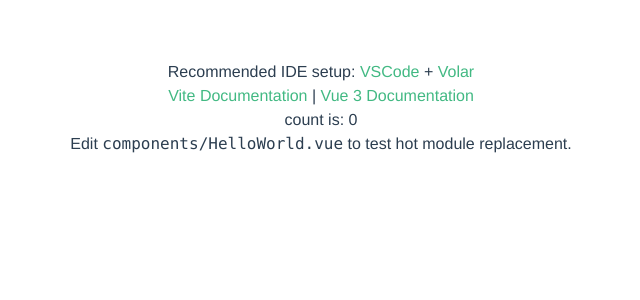
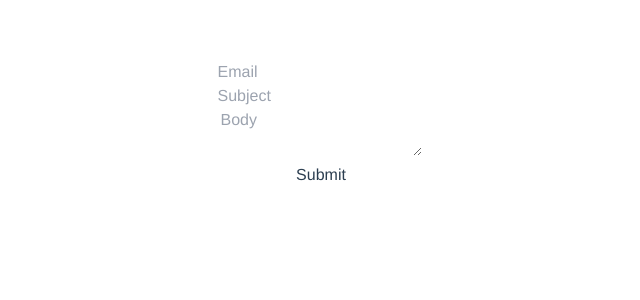
Before and after one commit to CarmenMercado/mailsurp_ui, a Vue app: page / in a window 1280 px wide. Shown: the top 300 px of the page, without its empty margins (319-959 px from the left). Built offline with nearby package versions, Linux system fonts and the light colour scheme.

Commit message:
Implementación de formulario y servicio

```diff
--- a/src/App.vue
+++ b/src/App.vue
@@ -1,11 +1,11 @@
 <script setup>
 // This starter template is using Vue 3 <script setup> SFCs
 // Check out https://v3.vuejs.org/api/sfc-script-setup.html#sfc-script-setup
-import HelloWorld from './components/HelloWorld.vue'
+import Form from './components/Form.vue'
 </script>
 
 <template>
-  <HelloWorld />
+  <Form />
 </template>
 
 <style>
--- /dev/null
+++ b/src/components/Form.vue
@@ -0,0 +1,92 @@
+<template>
+  <div class="flex">
+    <div class="w-full max-w-md flex items-center">
+      <form class="w-full shadow-inner rounded px-8 pt-6 pb-8 mb-4"
+            v-on:submit.prevent="send_email"
+      >
+        <div class="mb-4">
+          <input class="input-styles"
+                 id="email"
+                 type="email"
+                 placeholder="Email"
+                 v-model="form.email"
+          >
+        </div>
+        <div class="mb-6">
+          <input class="input-styles"
+                 id="subject"
+                 type="text"
+                 placeholder="Subject"
+                 v-model="form.subject"
+          >
+        </div>
+        <div class="mb-12">
+          <textarea class="input-styles"
+                    id="body"
+                    type="text"
+                    placeholder="Body"
+                    v-model="form.body"
+          >
+        </textarea>
+        </div>
+        <div class="flex items-center">
+          <button class="button-style"
+                  type="submit">
+            Submit
+          </button>
+        </div>
+      </form>
+    </div>
+  </div>
+</template>
+
+<script>
+import  axios from 'axios'
+export default {
+  name: 'Form',
+  data () {
+    return {
+      form: {
+        email: null,
+        subject: null,
+        body:null,
+      }
+    }
+  },
+  methods:{
+    send_email () {
+      if(this.validate()===false){
+        return;
+      }
+      const params = new FormData()
+      params.append('email', this.form.email)
+      params.append('subject', this.form.subject)
+      params.append('body', this.form.body)
+      axios.post("http://127.0.0.1:8000/send-mail",params).then((result) => {
+        alert("Email send");
+        this.clean();
+        console.log(result.data);
+      }).catch(error=>{
+        console.log(error);
+      })
+    },
+    validate(){
+      if(this.form.body === null && this.form.email === null && this.form.subject === null ){
+        return false;
+      }
+      return true;
+    },
+    clean(){
+      this.form.email="";
+      this.form.subject="";
+      this.form.body="";
+    }
+  }
+}
+</script>
+
+<style>
+.flex{
+  justify-content: center;
+}
+</style>
--- a/src/index.css
+++ b/src/index.css
@@ -11,4 +11,8 @@
     .input-styles{
        @apply shadow appearance-none border rounded w-full py-2 px-3 text-gray-700 leading-tight focus:outline-none;
     }
+    .button-style{
+        @apply  font-bold py-2 px-4 rounded focus:outline-none text-white;
+        background: #8207e3;
+    }
 }
```
Also changed, not shown: 2 other files (tests, documents, lock files or other folders).
